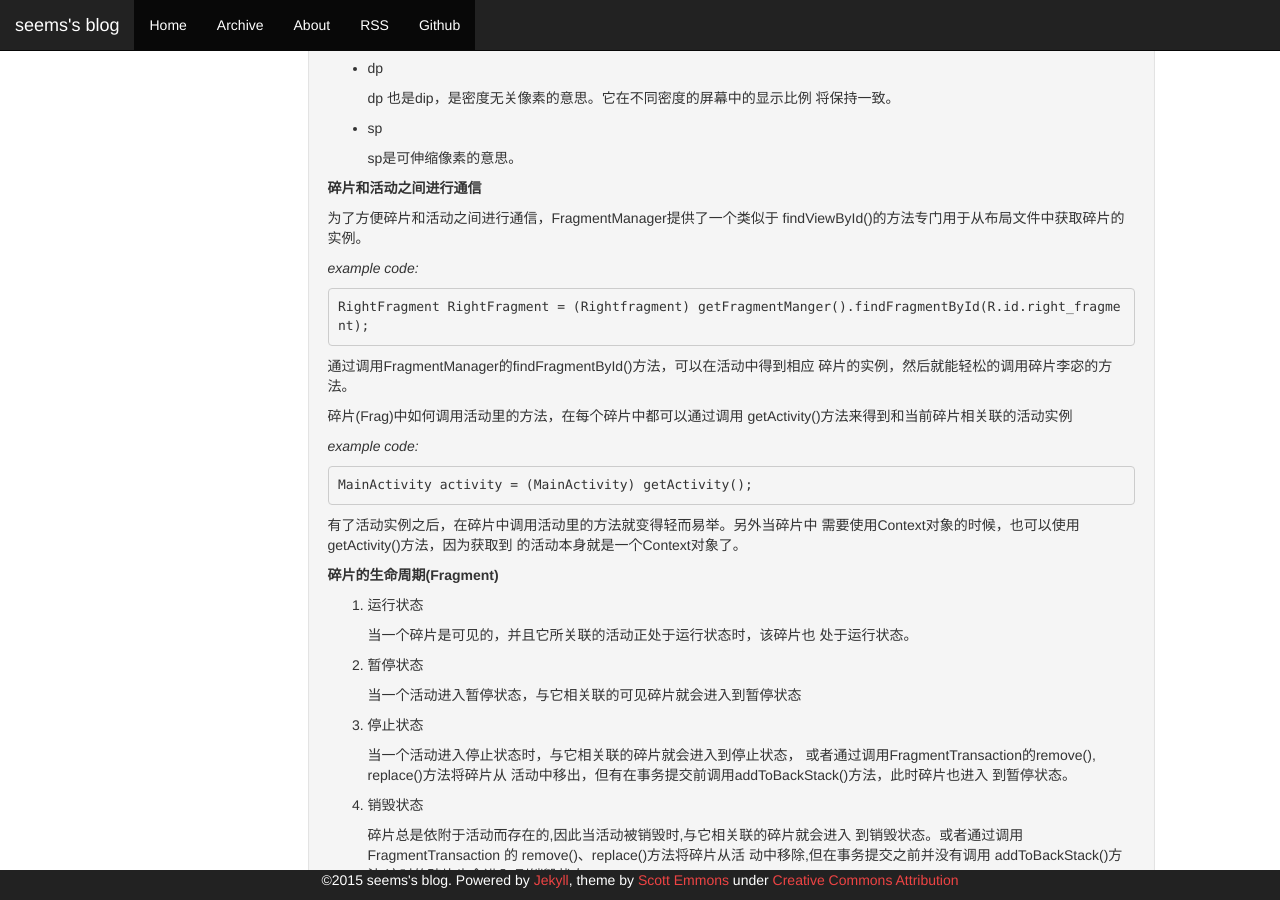
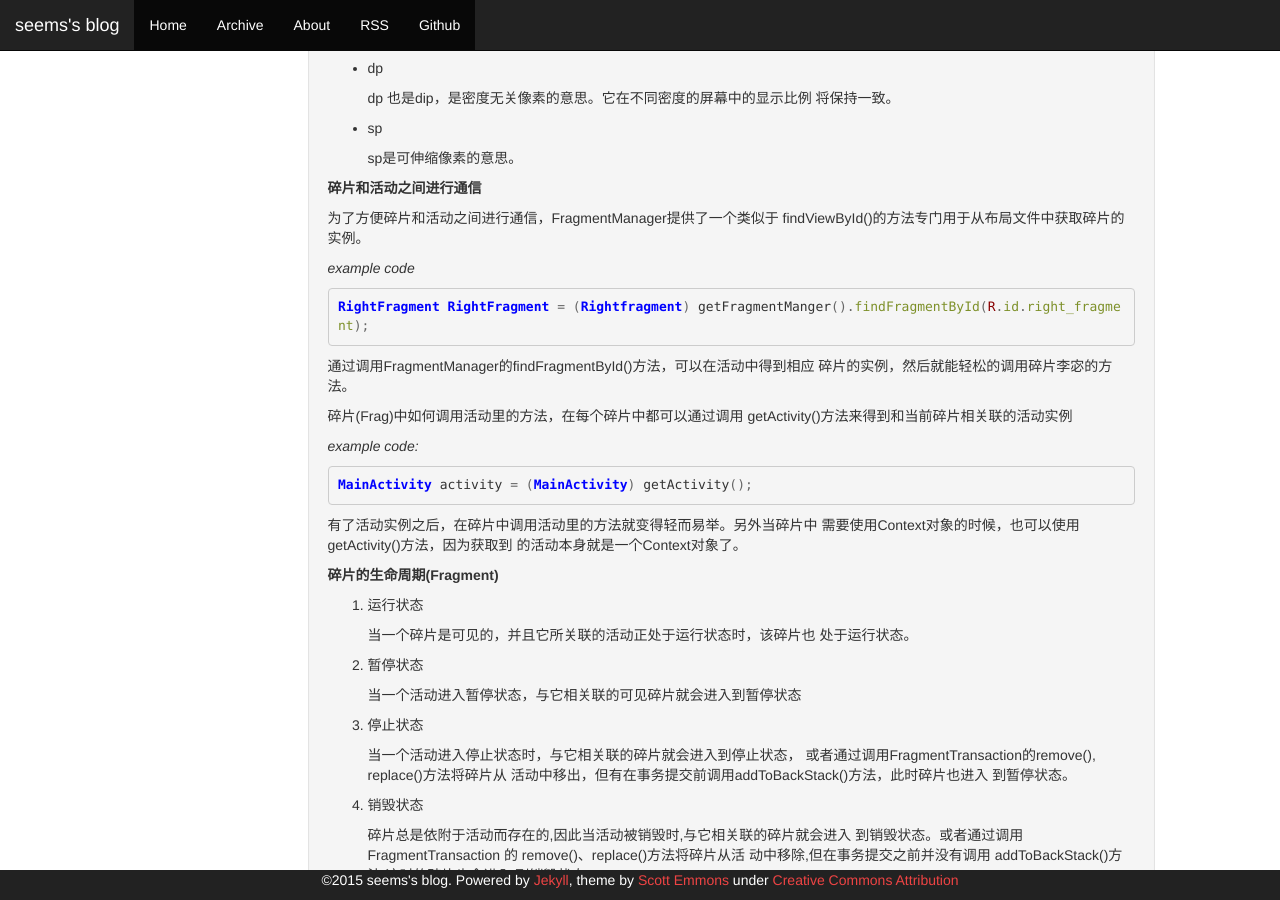
Before and after one commit to Gandalf-Pl/seems, a Jekyll site: the page built from _posts/2015-04-01-android-study.md, in a window 1280 px wide and 900 px high, scrolled down 2814 px. Built offline with Jekyll 4.4.1, drawn with Linux system fonts in a browser that asks for light colours; Markdown is read by kramdown in place of the engine named in the settings; some of the changed text lies outside the part shown.

Commit message:
modify code format

```diff
--- a/_posts/2015-04-01-android-study.md
+++ b/_posts/2015-04-01-android-study.md
@@ -211,9 +211,11 @@ Android中的单位和尺寸
 为了方便碎片和活动之间进行通信，FragmentManager提供了一个类似于
 findViewById()的方法专门用于从布局文件中获取碎片的实例。
 
-*example code:*
+*example code*
 
-    RightFragment RightFragment = (Rightfragment) getFragmentManger().findFragmentById(R.id.right_fragment);
+~~~java
+RightFragment RightFragment = (Rightfragment) getFragmentManger().findFragmentById(R.id.right_fragment);
+~~~
 
 通过调用FragmentManager的findFragmentById()方法，可以在活动中得到相应
 碎片的实例，然后就能轻松的调用碎片李宓的方法。
@@ -223,7 +225,9 @@ getActivity()方法来得到和当前碎片相关联的活动实例
 
 *example code:*
 
-    MainActivity activity = (MainActivity) getActivity();
+~~~java
+MainActivity activity = (MainActivity) getActivity();
+~~~
 
 有了活动实例之后，在碎片中调用活动里的方法就变得轻而易举。另外当碎片中
 需要使用Context对象的时候，也可以使用getActivity()方法，因为获取到
@@ -410,9 +414,11 @@ Android中的异步消息处理主要由四个部分组成，Message, Handler, M
 
 一个简单的自定义AsyncTask就可以写成如下方式：
 
-    class DownloadTask extends AsyncTask<Void, Integer, Boolean> {
-    .......
-    }
+~~~java
+class DownloadTask extends AsyncTask<Void, Integer, Boolean> {
+.......
+}
+~~~
 
 经常需要去重写的方法有一下四个：
 
```
